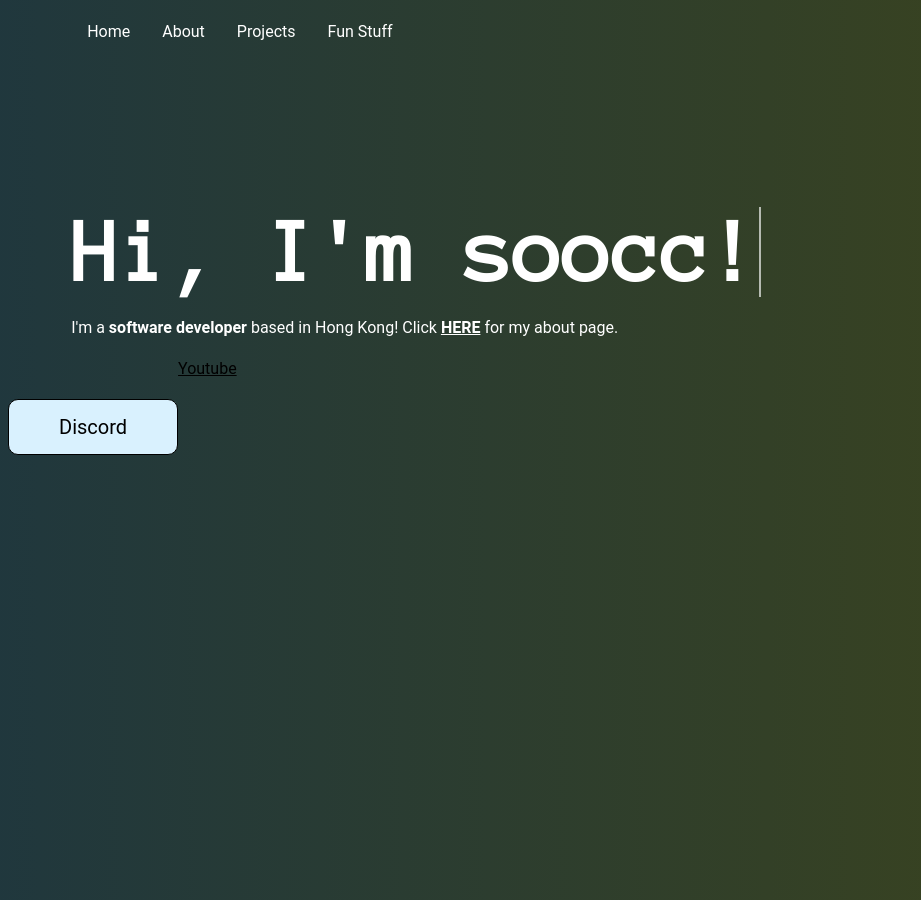
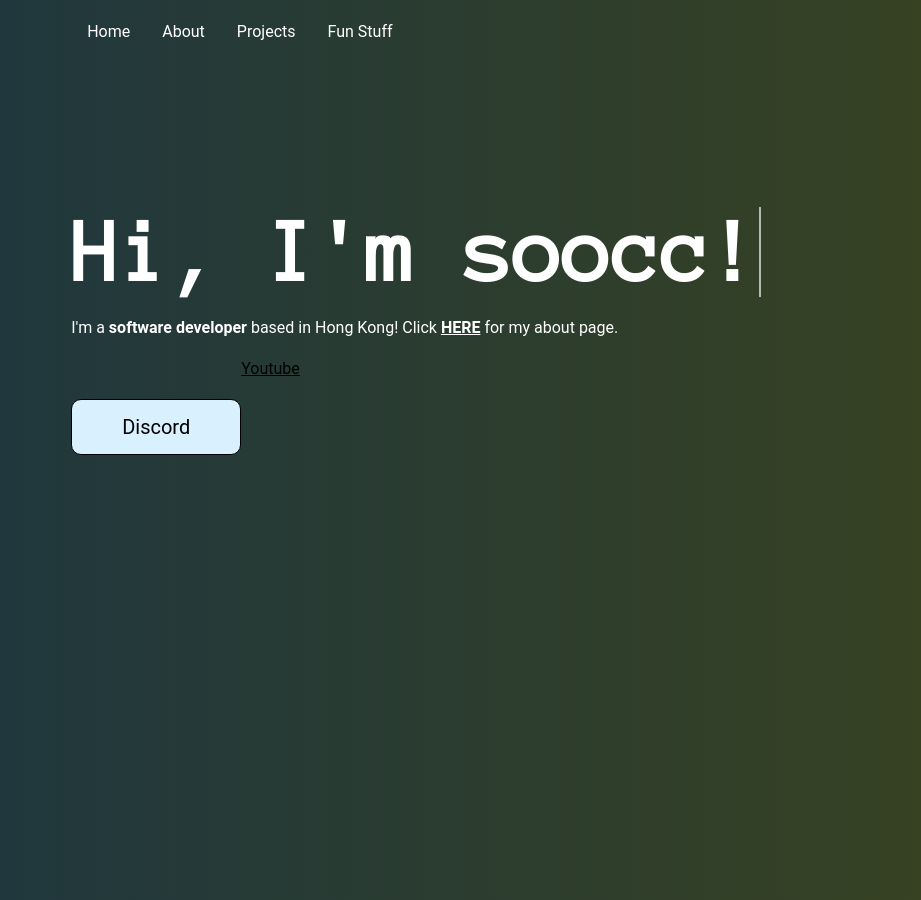
Before and after one commit to soocc/sooccsocks2, a Jekyll site: the page built from index.html, in a window 1280 px wide. Shown: the whole page, without its empty margins (0-921 px from the left). Built offline with Jekyll 4.4.1, drawn with Linux system fonts in a browser that asks for light colours; some web fonts are replaced.

Commit message:
button index

```diff
--- a/index.html
+++ b/index.html
@@ -67,7 +67,7 @@ layout: default
         margin-left: 5%;
       }
 
-      .abutton1 {
+      .abutton {
         margin-left: 5%;
       }
 
```
